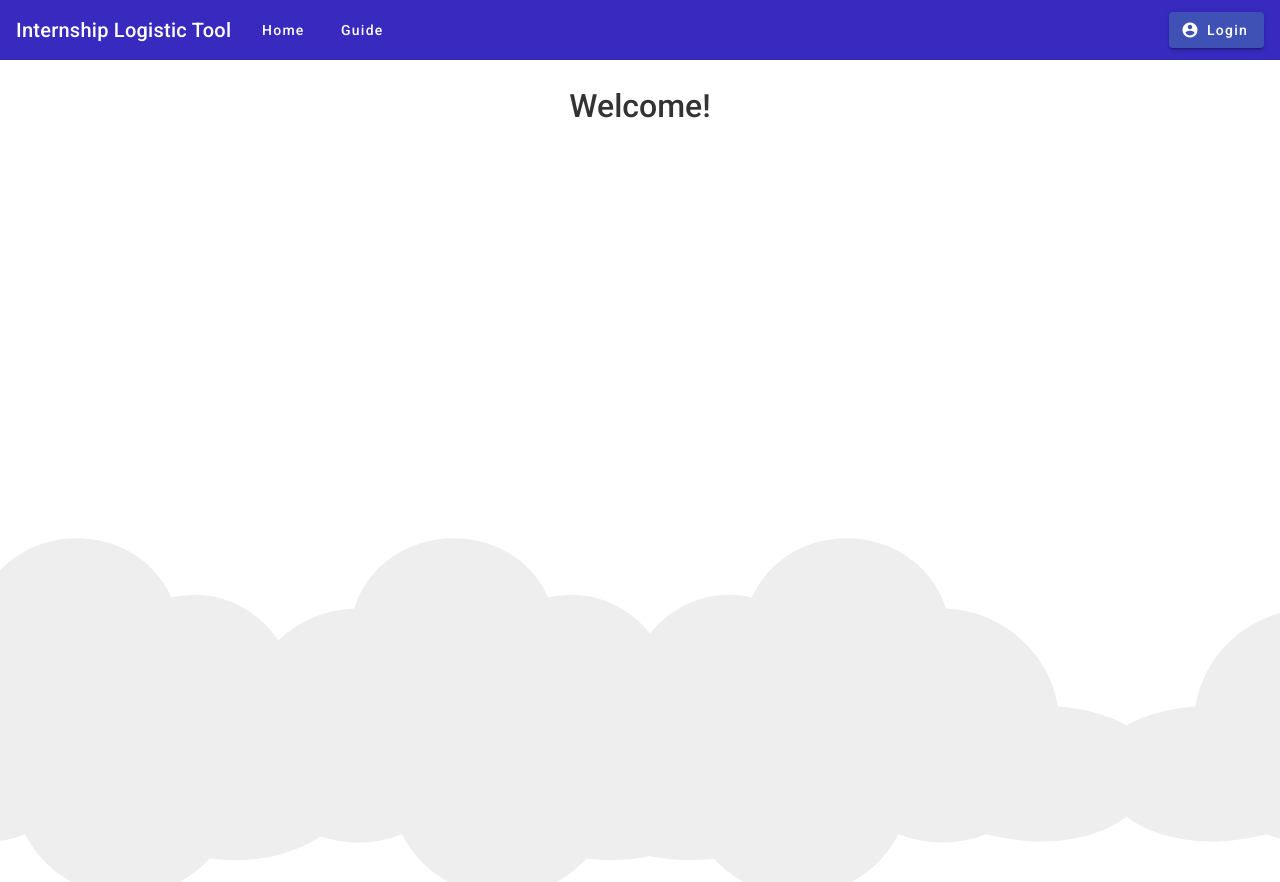
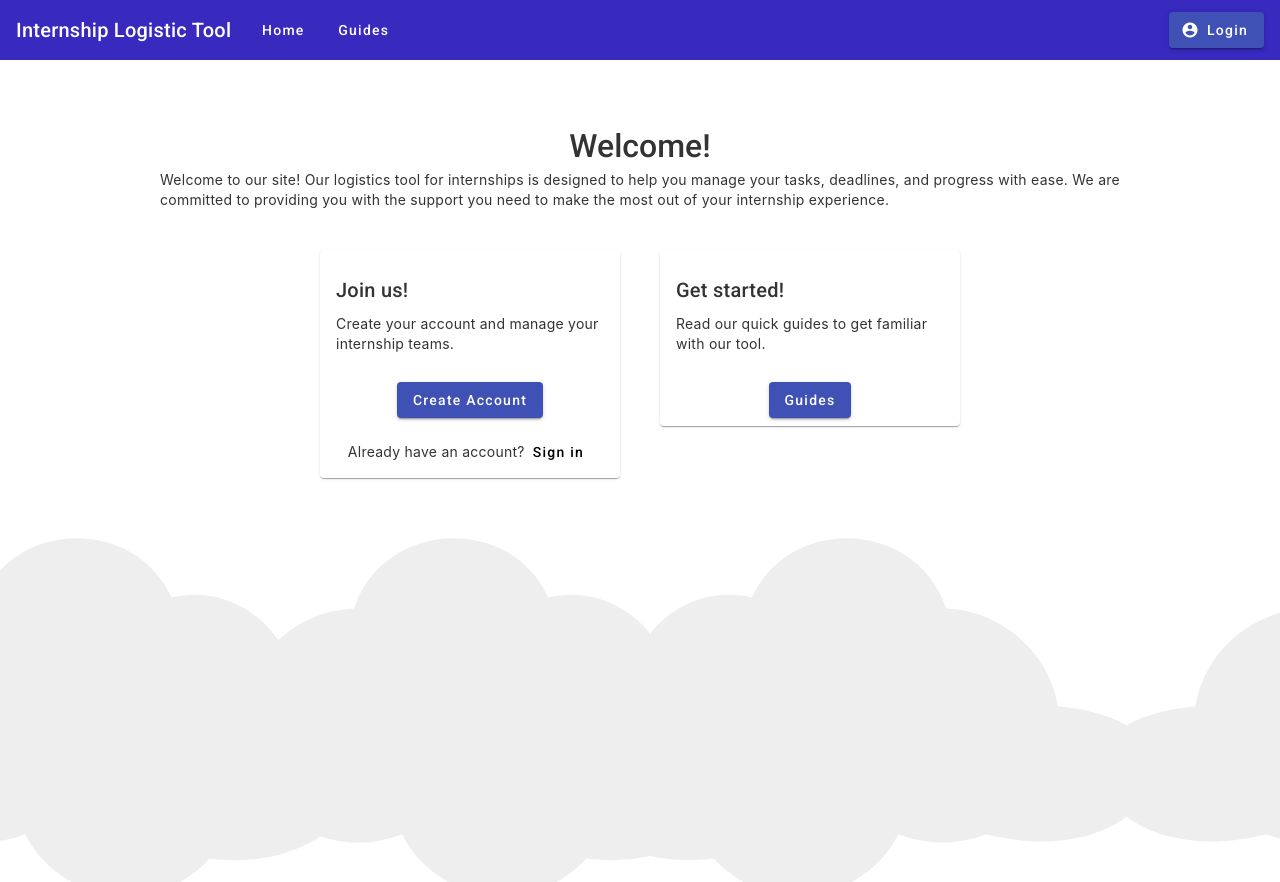
Before and after one commit to Evelyne03/Internship-Logistic-Tool, an Angular app in the folder FrontEnd/proiect-colectiv-angular/: page / in a window 1280 px wide. Built offline with nearby package versions, Linux system fonts and the light colour scheme.

Commit message:
Welcome page design

```diff
--- a/FrontEnd/proiect-colectiv-angular/src/app/app.component.css
+++ b/FrontEnd/proiect-colectiv-angular/src/app/app.component.css
@@ -20,6 +20,15 @@ p {
     margin: 0;
 }
 
+.container {
+    display: flex;
+}
+
+.container-child {
+    width: 300px;
+    margin: 0 20px 0 20px;
+}
+
 .spacer {
     flex: 1;
 }
@@ -30,6 +39,22 @@ p {
 
 .toolbar-button {
     margin: 0 5px 0 10px;
+}
+
+.home-welcome {
+    margin: 40px 0 40px;
+}
+
+.float-container {
+    border: 3px solid #fff;
+    padding: 20px;
+}
+
+.float-child {
+    width: 50%;
+    float: left;
+    padding: 20px;
+    border: 2px solid red;
 }
 
 mat-toolbar {
@@ -48,6 +73,7 @@ mat-toolbar {
 h1.title {
     font-weight: 500;
     font-size: xx-large;
+    text-align: center;
 }
 
 .toolbar {
--- a/FrontEnd/proiect-colectiv-angular/src/app/app.component.html
+++ b/FrontEnd/proiect-colectiv-angular/src/app/app.component.html
@@ -16,7 +16,7 @@
     Home
   </button>
   <button class="toolbar-button" mat-button color="Basic" aria-label="Example icon-button with menu icon">
-    Guide
+    Guides
   </button>
 
   <span class="spacer"></span>
@@ -28,10 +28,48 @@
 
 <div class="content" role="main">
 
-  <!-- Title -->
-  <div>
+  <!-- Welcome -->
+  <div class="home-welcome">
     <h1 class="title">Welcome!</h1>
+    <p>Welcome to our site! Our logistics tool for internships is designed to help you manage your tasks, deadlines, and
+      progress with ease. We are committed to providing you with the support you need to make the most out of your
+      internship experience.</p>
   </div>
+
+  <!-- Make Account -->
+  <div class="container">
+
+    <div class="container-child">
+      <mat-card>
+        <mat-card-header>
+          <h2>Join us!</h2>
+        </mat-card-header>
+        <mat-card-content>
+          <p>Create your account and manage your internship teams.</p>
+        </mat-card-content>
+        <mat-card-actions style="margin-left: auto; margin-right: auto; margin-top: 20px;">
+          <button mat-raised-button color="primary">Create Account</button>
+        </mat-card-actions>
+        <mat-card-actions style="margin-left: auto; margin-right: auto;">
+          Already have an account? <button mat-button>Sign in</button>
+        </mat-card-actions>
+      </mat-card>
+    </div>
+    <div class=" container-child">
+      <mat-card>
+        <mat-card-header>
+          <h2>Get started!</h2>
+        </mat-card-header>
+        <mat-card-content>
+          <p>Read our quick guides to get familiar with our tool.</p>
+        </mat-card-content>
+        <mat-card-actions style="margin-left: auto; margin-right: auto; margin-top: 20px;">
+          <button mat-raised-button color="primary">Guides</button>
+        </mat-card-actions>
+      </mat-card>
+    </div>
+  </div>
+
   <!-- Links -->
   <div class="card-container">
   </div>
--- a/FrontEnd/proiect-colectiv-angular/src/app/app.module.ts
+++ b/FrontEnd/proiect-colectiv-angular/src/app/app.module.ts
@@ -8,7 +8,8 @@ import { MatSlideToggleModule } from '@angular/material/slide-toggle';
 import { MatToolbarModule } from '@angular/material/toolbar';
 import { MatIconModule } from '@angular/material/icon';
 import { MatButtonModule } from '@angular/material/button';
-
+import { MatDividerModule } from '@angular/material/divider';
+import { MatCardModule } from '@angular/material/card';
 
 @NgModule({
   declarations: [
@@ -18,6 +19,8 @@ import { MatButtonModule } from '@angular/material/button';
     MatSlideToggleModule,
     MatToolbarModule,
     MatButtonModule,
+    MatDividerModule,
+    MatCardModule,
     MatIconModule,
     BrowserModule,
     AppRoutingModule,
```
